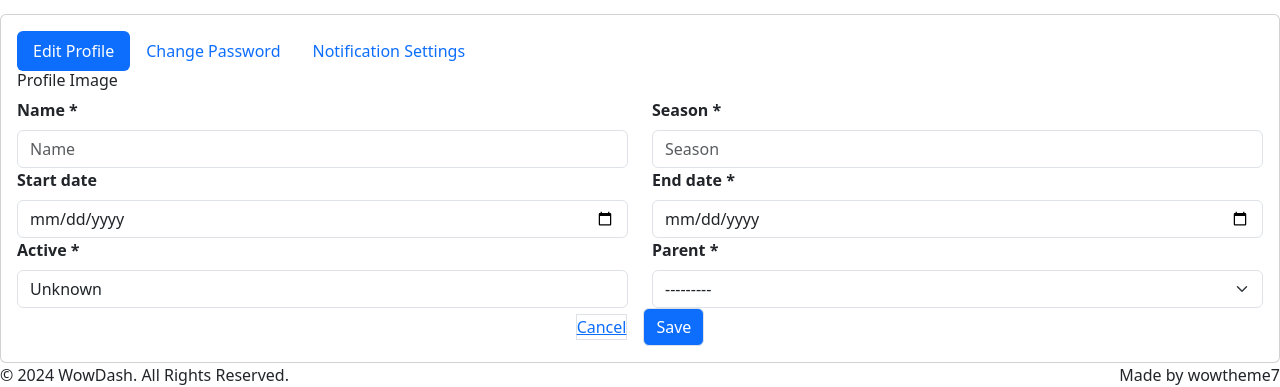
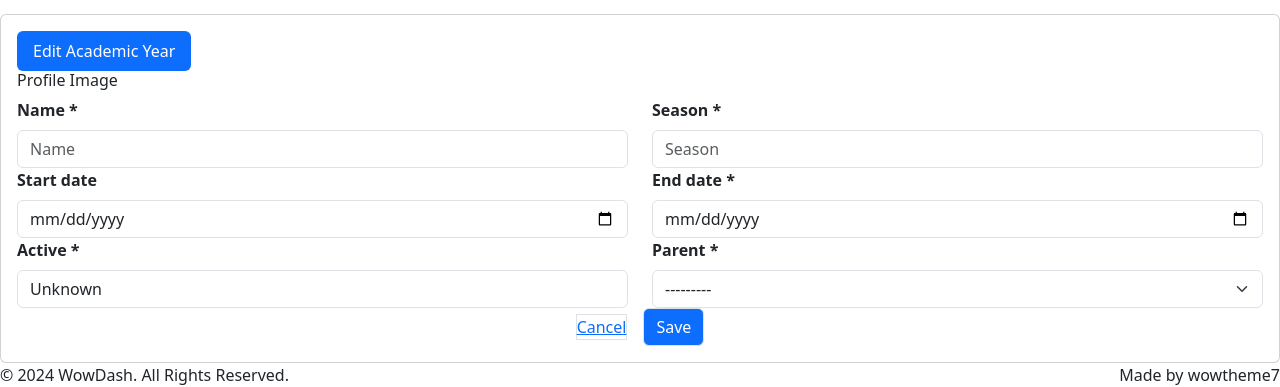
Before and after one commit to IslombekOrifov/lms-10a, a Django app: page /structure/academic-year/1/update in a window 1280 px wide. Shown: the part 2268-2655 px from the top of the page. Run offline with Django 5.2, Linux system fonts and the light colour scheme; data comes from the database, SQL or seed files in the repository; some libraries are stand-ins or nearby versions.

Commit message:
page fixed

```diff
--- a/templates/structure/academ-update.html
+++ b/templates/structure/academ-update.html
@@ -12,7 +12,7 @@
 {% block content%}
     <div class="dashboard-main-body">
       <div class="d-flex flex-wrap align-items-center justify-content-between gap-3 mb-24">
-        <h6 class="fw-semibold mb-0">View Profile</h6>
+        <h6 class="fw-semibold mb-0">View Academic Year</h6>
         <ul class="d-flex align-items-center gap-2">
           <li class="fw-medium">
             <a href="index.html" class="d-flex align-items-center gap-1 hover-text-primary">
@@ -21,7 +21,7 @@
             </a>
           </li>
           <li>-</li>
-          <li class="fw-medium">View Profile</li>
+          <li class="fw-medium">Academic Year</li>
         </ul>
       </div>
 
@@ -34,21 +34,7 @@
                   <button class="nav-link d-flex align-items-center px-24 active" id="pills-edit-profile-tab"
                     data-bs-toggle="pill" data-bs-target="#pills-edit-profile" type="button" role="tab"
                     aria-controls="pills-edit-profile" aria-selected="true">
-                    Edit Profile
-                  </button>
-                </li>
-                <li class="nav-item" role="presentation">
-                  <button class="nav-link d-flex align-items-center px-24" id="pills-change-passwork-tab"
-                    data-bs-toggle="pill" data-bs-target="#pills-change-passwork" type="button" role="tab"
-                    aria-controls="pills-change-passwork" aria-selected="false" tabindex="-1">
-                    Change Password
-                  </button>
-                </li>
-                <li class="nav-item" role="presentation">
-                  <button class="nav-link d-flex align-items-center px-24" id="pills-notification-tab"
-                    data-bs-toggle="pill" data-bs-target="#pills-notification" type="button" role="tab"
-                    aria-controls="pills-notification" aria-selected="false" tabindex="-1">
-                    Notification Settings
+                    Edit Academic Year
                   </button>
                 </li>
               </ul>
@@ -115,77 +101,6 @@
                     </div>
                   </form>
                 </div>
-
-                <div class="tab-pane fade" id="pills-change-passwork" role="tabpanel"
-                  aria-labelledby="pills-change-passwork-tab" tabindex="0">
-                  <div class="mb-20">
-                    <label for="your-password" class="form-label fw-semibold text-primary-light text-sm mb-8">New
-                      Password <span class="text-danger-600">*</span></label>
-                    <div class="position-relative">
-                      <input type="password" class="form-control radius-8" id="your-password"
-                        placeholder="Enter New Password*">
-                      <span
-                        class="toggle-password ri-eye-line cursor-pointer position-absolute end-0 top-50 translate-middle-y me-16 text-secondary-light"
-                        data-toggle="#your-password"></span>
-                    </div>
-                  </div>
-                  <div class="mb-20">
-                    <label for="confirm-password"
-                      class="form-label fw-semibold text-primary-light text-sm mb-8">Confirmed Password <span
-                        class="text-danger-600">*</span></label>
-                    <div class="position-relative">
-                      <input type="password" class="form-control radius-8" id="confirm-password"
-                        placeholder="Confirm Password*">
-                      <span
-                        class="toggle-password ri-eye-line cursor-pointer position-absolute end-0 top-50 translate-middle-y me-16 text-secondary-light"
-                        data-toggle="#confirm-password"></span>
-                    </div>
-                  </div>
-                </div>
-
-                <div class="tab-pane fade" id="pills-notification" role="tabpanel"
-                  aria-labelledby="pills-notification-tab" tabindex="0">
-                  <div class="form-switch switch-primary py-12 px-16 border radius-8 position-relative mb-16">
-                    <label for="companzNew" class="position-absolute w-100 h-100 start-0 top-0"></label>
-                    <div class="d-flex align-items-center gap-3 justify-content-between">
-                      <span class="form-check-label line-height-1 fw-medium text-secondary-light">Company News</span>
-                      <input class="form-check-input" type="checkbox" role="switch" id="companzNew">
-                    </div>
-                  </div>
-                  <div class="form-switch switch-primary py-12 px-16 border radius-8 position-relative mb-16">
-                    <label for="pushNotifcation" class="position-absolute w-100 h-100 start-0 top-0"></label>
-                    <div class="d-flex align-items-center gap-3 justify-content-between">
-                      <span class="form-check-label line-height-1 fw-medium text-secondary-light">Push
-                        Notification</span>
-                      <input class="form-check-input" type="checkbox" role="switch" id="pushNotifcation" checked>
-                    </div>
-                  </div>
-                  <div class="form-switch switch-primary py-12 px-16 border radius-8 position-relative mb-16">
-                    <label for="weeklyLetters" class="position-absolute w-100 h-100 start-0 top-0"></label>
-                    <div class="d-flex align-items-center gap-3 justify-content-between">
-                      <span class="form-check-label line-height-1 fw-medium text-secondary-light">Weekly News
-                        Letters</span>
-                      <input class="form-check-input" type="checkbox" role="switch" id="weeklyLetters" checked>
-                    </div>
-                  </div>
-                  <div class="form-switch switch-primary py-12 px-16 border radius-8 position-relative mb-16">
-                    <label for="meetUp" class="position-absolute w-100 h-100 start-0 top-0"></label>
-                    <div class="d-flex align-items-center gap-3 justify-content-between">
-                      <span class="form-check-label line-height-1 fw-medium text-secondary-light">Meetups Near
-                        you</span>
-                      <input class="form-check-input" type="checkbox" role="switch" id="meetUp">
-                    </div>
-                  </div>
-                  <div class="form-switch switch-primary py-12 px-16 border radius-8 position-relative mb-16">
-                    <label for="orderNotification" class="position-absolute w-100 h-100 start-0 top-0"></label>
-                    <div class="d-flex align-items-center gap-3 justify-content-between">
-                      <span class="form-check-label line-height-1 fw-medium text-secondary-light">Orders
-                        Notifications</span>
-                      <input class="form-check-input" type="checkbox" role="switch" id="orderNotification" checked>
-                    </div>
-                  </div>
-                </div>
-
               </div>
             </div>
           </div>
```
